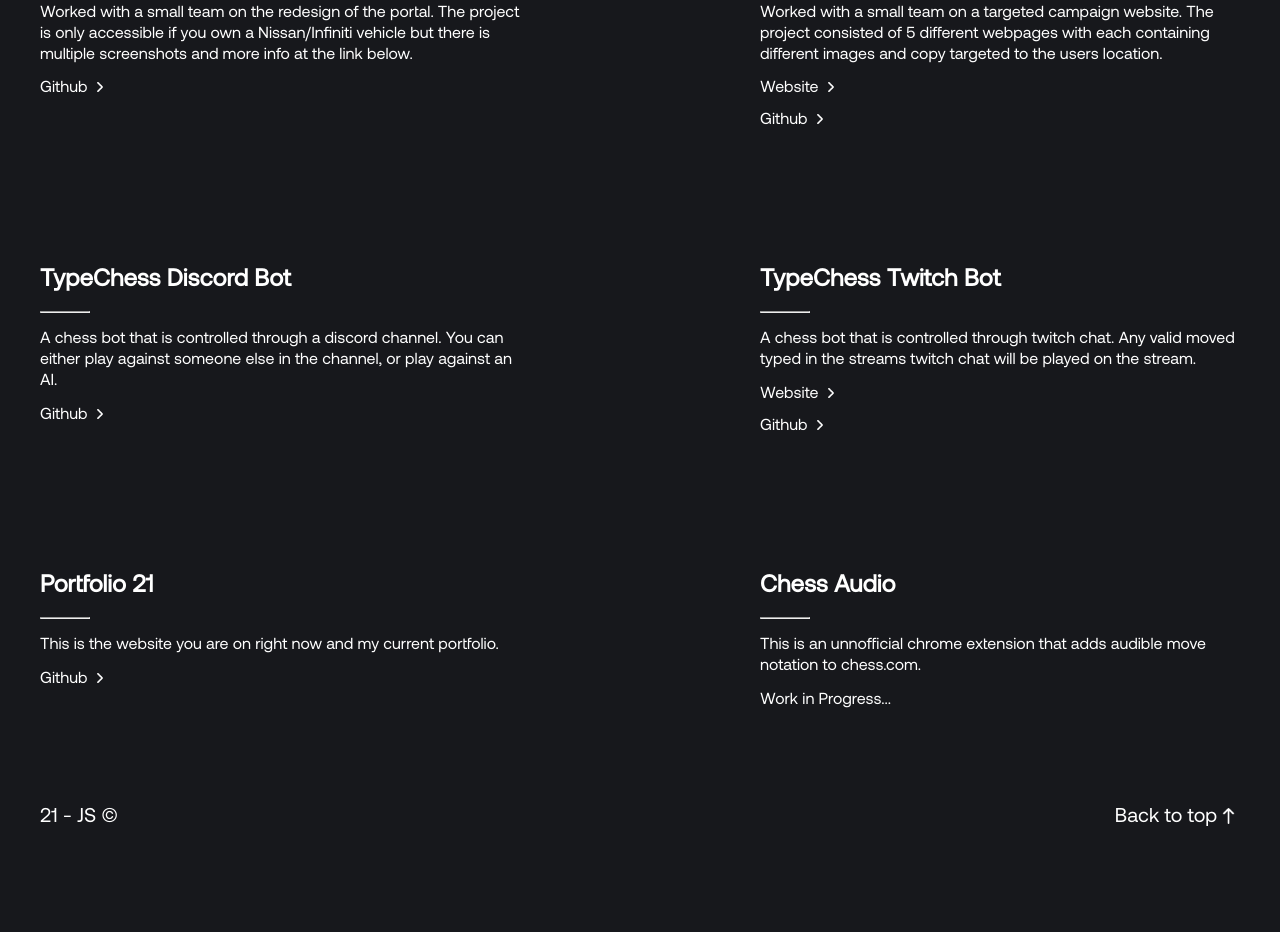
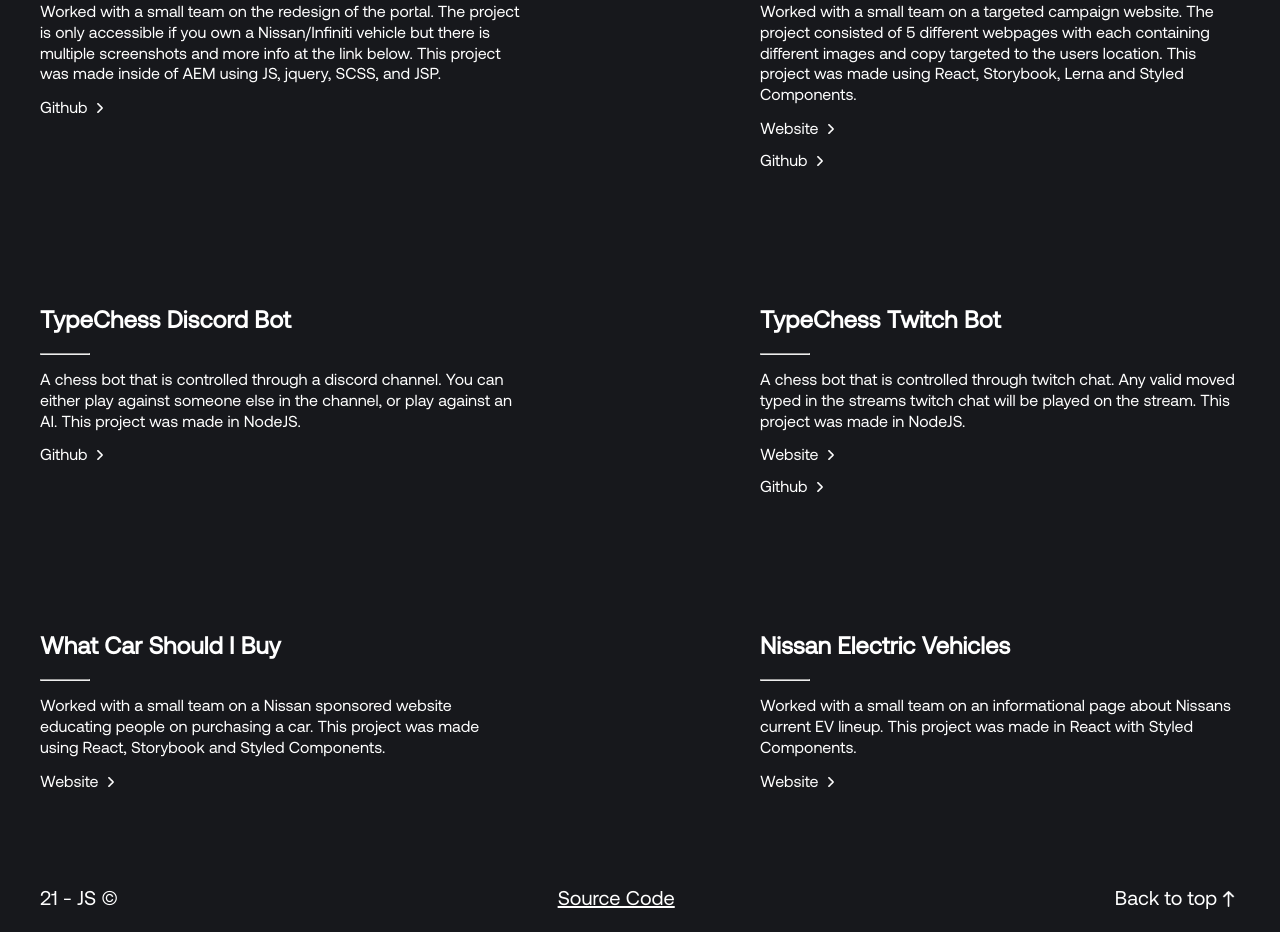
Before and after one commit to JakeSlone/portfolio, a Gatsby site: page / in a window 1280 px wide. Shown: the part 1112-2044 px from the top of the page. Before the commit the page ends 1961 px from the top, so only its background shows below. Built offline with nearby package versions, Linux system fonts and the light colour scheme; Gatsby itself is replaced by a stand-in of ours.

Commit message:
updated projects

```diff
--- a/src/components/Footer/Footer.js
+++ b/src/components/Footer/Footer.js
@@ -17,6 +17,7 @@
     <Wrapper>
       <div className="container">
         <div className="tag">21 - JS &copy;</div>
+        <a href="https://github.com/JakeSlone/portfolio" className="source">Source Code</a>
         <div
           className="to-top"
           onClick={scrollToTop}
--- a/src/components/Footer/Footer.styles.js
+++ b/src/components/Footer/Footer.styles.js
@@ -27,6 +27,11 @@
       align-items: center;
     }
 
+    .source {
+      display: flex;
+      align-items: center;
+    }
+
     .to-top {
       display: flex;
       align-items: center;
--- a/src/components/Hero/Hero.js
+++ b/src/components/Hero/Hero.js
@@ -27,7 +27,7 @@
           <h3>Hi!</h3>
           <h1>I'm Jake Slone, a Developer based in Calgary.</h1>
           <p>
-            I like to create websites and applications. I'm 23 and I have been
+            I like to create websites and applications. I'm 24 and I have been
             working as a developer for 3 years. Check out some of my projects
             and if you'd like to contact me, send me an{" "}
             <a href="mailto:jake@slone.ca">email.</a>
--- a/src/components/Projects/Projects.js
+++ b/src/components/Projects/Projects.js
@@ -23,6 +23,7 @@
               Worked with a small team on the redesign of the portal. The
               project is only accessible if you own a Nissan/Infiniti vehicle
               but there is multiple screenshots and more info at the link below.
+              This project was made inside of AEM using JS, jquery, SCSS, and JSP.
             </p>
             <a
               href="https://github.com/JakeSlone/OwnersPortal"
@@ -44,6 +45,7 @@
               Worked with a small team on a targeted campaign website. The
               project consisted of 5 different webpages with each containing
               different images and copy targeted to the users location.
+              This project was made using React, Storybook, Lerna and Styled Components.
             </p>
             <a
               href="https://www.nissanusa.com/titan-tech-for-doing-it-yourself/"
@@ -71,7 +73,7 @@
             <p>
               A chess bot that is controlled through a discord channel. You can
               either play against someone else in the channel, or play against
-              an AI.
+              an AI. This project was made in NodeJS.
             </p>
             <a
               href="https://github.com/JakeSlone/TypeChessBot"
@@ -92,7 +94,7 @@
             <p>
               A chess bot that is controlled through twitch chat. Any valid
               moved typed in the streams twitch chat will be played on the
-              stream.
+              stream. This project was made in NodeJS.
             </p>
             <a
               href="https://www.twitch.tv/typechess"
@@ -115,17 +117,18 @@
             data-sal-delay="400"
             data-sal-easing="ease"
           >
-            <h3>Portfolio 21</h3>
+            <h3>What Car Should I Buy</h3>
             <hr />
             <p>
-              This is the website you are on right now and my current portfolio.
+            Worked with a small team on a Nissan sponsored website educating people on purchasing a car.
+            This project was made using React, Storybook and Styled Components.
             </p>
             <a
-              href="https://github.com/JakeSlone/portfolio"
+              href="https://whatcarshouldibuy.com/"
               target="_blank"
               rel="noreferrer"
             >
-              Github <img src={dark ? caret : caretb} alt="caret icon"></img>
+              Website <img src={dark ? caret : caretb} alt="caret icon"></img>
             </a>
           </div>
           <div
@@ -134,13 +137,18 @@
             data-sal-delay="400"
             data-sal-easing="ease"
           >
-            <h3>Chess Audio</h3>
+            <h3>Nissan Electric Vehicles</h3>
             <hr />
             <p>
-              This is an unnofficial chrome extension that adds audible move
-              notation to chess.com.
+              Worked with a small team on an informational page about Nissans current EV lineup. This project was made in React with Styled Components.
             </p>
-            <a href="/">Work in Progress...</a>
+            <a
+              href="https://www.nissanusa.com/vehicles/electric-cars.html"
+              target="_blank"
+              rel="noreferrer"
+            >
+              Website <img src={dark ? caret : caretb} alt="caret icon"></img>
+            </a>
           </div>
         </div>
       </div>
```
